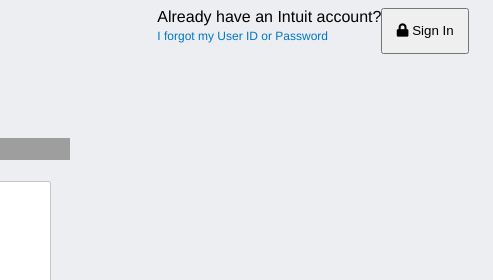
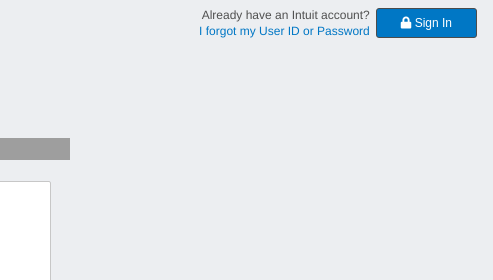
Before and after one commit to adriaanbd/signup-page, a plain HTML site: page index.html in a window 1280 px wide. Shown: the top 280 px of the page, 787-1280 px from the left. Drawn offline with Linux system fonts and the light colour scheme; grey boxes are pictures that could not be loaded.

Commit message:
Updated styling and margins in header

```diff
--- a/index.html
+++ b/index.html
@@ -16,10 +16,12 @@
                     <span><a href="#">I forgot my User ID or Password</a></span>
                 </div>
                 <div id="signin-btn">
-                    <button id="signin">
-                    <i class="fas fa-lock"></i>
-                    Sign In
-                </button>
+                    <a href="#">
+                        <button id="signin">
+                        <i class="fas fa-lock"></i>
+                        Sign In
+                        </button>
+                    </a>
                 </div>
             </div>
         </header>
@@ -74,7 +76,7 @@
                             <input type="password" id="cpassword" required>
                         </div>
                         <div class="form-section">
-                            <button id="signup-btn">
+                            <button id="signup-btn" type="submit">
                                 <i class="fas fa-lock"></i> Create Account
                             </button>
                         </div>
--- a/style.css
+++ b/style.css
@@ -22,6 +22,28 @@ header {
     display: flex;
     flex-direction: row;
     justify-content: flex-end;
+    color: #505050;
+}
+
+#forgot-pwd {
+    margin-right: 0.5em;
+    text-align: right;
+    line-height: 1.3em;
+}
+
+#signin-link {
+    padding-right: 2em;
+    display: flex;
+    font-size: 12px;
+}
+
+#signin {
+    padding: 0.6em 2em;
+    background-color: #0077C5;
+    border: 1px solid #4C4C4C;
+    border-radius: 3px;
+    font-size: 12px;
+    color: white;
 }
 
 a {
@@ -29,6 +51,7 @@ a {
     color: #0077C5;
     font-size: 12px;
 }
+
 a:visted {
     color: #0077C5;
 }
@@ -37,18 +60,9 @@ a:visted {
     text-decoration: underline;
 }
 
-#signin-link {
-    padding-right: 2em;
-    display: flex;
-}
-
 #forgot-pwd {
     display: flex;
     flex-direction: column;
-}
-
-#signin {
-    padding: 1em;
 }
 
 main {
@@ -170,6 +184,7 @@ input {
     font-size: 10px;
     color: #444;
 }
+
 #signup-btn {
     margin: 1em auto;
     width: 100%;
@@ -192,13 +207,16 @@ footer {
     color: #505050;
     text-align: center;
 }
+
 footer p {
     margin-top: 0.1em;
 }
+
 #footer-links a{
     color: #505050;
     margin: 0 4px;
 }
+
 #footer-links a:hover {
     text-decoration: underline;
 }
```
